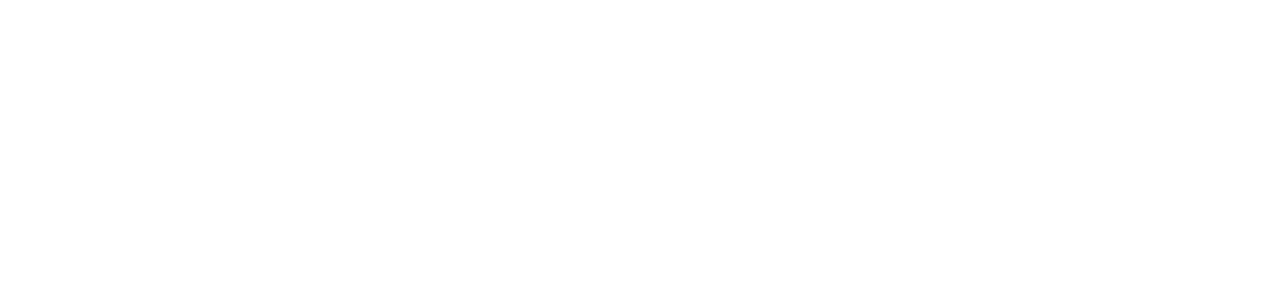
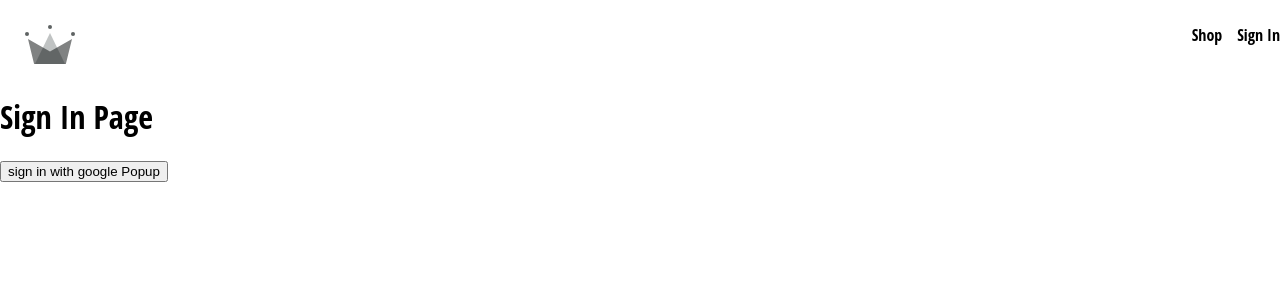
Before and after one commit to vaibhavg310/crwn-clothing, a React (Create React App) app: page /SignIn in a window 1280 px wide. Before the commit this address had no page. Shown: the top 300 px of the page. Built offline with nearby package versions, Linux system fonts and the light colour scheme.

Commit message:
firebase and authentication setup

```diff
--- a/package.json
+++ b/package.json
@@ -6,6 +6,7 @@
     "@testing-library/jest-dom": "^5.16.5",
     "@testing-library/react": "^13.4.0",
     "@testing-library/user-event": "^13.5.0",
+    "firebase": "^9.14.0",
     "node-sass": "^7.0.3",
     "react": "^18.2.0",
     "react-dom": "^18.2.0",
--- a/src/App.js
+++ b/src/App.js
@@ -1,7 +1,7 @@
 import Home from './routes/home/home.component';
 import {Routes, Route, Outlet} from 'react-router-dom';
 import Navigation from './routes/navigation/navigation.component';
-
+import SignIn from './routes/sign-in/sign-in.component';
 
 const Shop = () => {
   return (
@@ -17,6 +17,7 @@
       <Route path='/' element={<Navigation/>}>
        <Route index  element ={ <Home/>} />
        <Route path='Shop' element={<Shop/>} />
+       <Route path='SignIn' element={<SignIn/>} />
       </Route>
     </Routes>
   )
--- a/src/routes/navigation/navigation.component.jsx
+++ b/src/routes/navigation/navigation.component.jsx
@@ -16,6 +16,11 @@
             <Link className='nav-link' to='/shop'>
               Shop
             </Link>
+
+            <Link className='Sign-in' to='/SignIn'>
+              Sign In
+            </Link>
+
           </div>
         </div>
         <Outlet/>
--- /dev/null
+++ b/src/routes/sign-in/sign-in.component.jsx
@@ -0,0 +1,23 @@
+import { signInWithGooglePopup } from "../../utils/firebase/firebase.utils";
+
+
+const SignIn = () => {
+   const logGoogleUser = async () => {
+    const response = await signInWithGooglePopup();
+    console.log(response);
+   }
+
+
+
+
+    return (
+        <div className='sign-in'>
+           <h1>Sign In Page</h1>
+              <button onClick = {logGoogleUser}>
+                sign in with google Popup
+              </button>
+        </div>
+    )
+};
+
+export default SignIn;
--- /dev/null
+++ b/src/utils/firebase/firebase.utils.js
@@ -0,0 +1,24 @@
+import {initializeApp} from 'firebase/app';
+import {getAuth, signInWithRedirect, signInWithPopup, GoogleAuthProvider,} from 'firebase/auth';
+
+
+// Your web app's Firebase configuration
+const firebaseConfig = {
+    apiKey: "AIzaSyC78ed4w-3nmQG4OdZYzabMG6p4LdURmCk",
+    authDomain: "crwn-clothing-db-reactcourse.firebaseapp.com",
+    projectId: "crwn-clothing-db-reactcourse",
+    storageBucket: "crwn-clothing-db-reactcourse.appspot.com",
+    messagingSenderId: "438621870277",
+    appId: "1:438621870277:web:2903d74128e2227fe9f8ac"
+  };
+
+  // Initialize Firebase
+  const firebaseApp = initializeApp(firebaseConfig);
+
+  const provider = new GoogleAuthProvider();
+  provider.setCustomParameters({
+    prompt: 'select_account'
+});
+
+export const auth = getAuth();
+export const signInWithGooglePopup = () => signInWithPopup(auth, provider);
```
Also changed, not shown: 1 other file (tests, documents, lock files or other folders).
